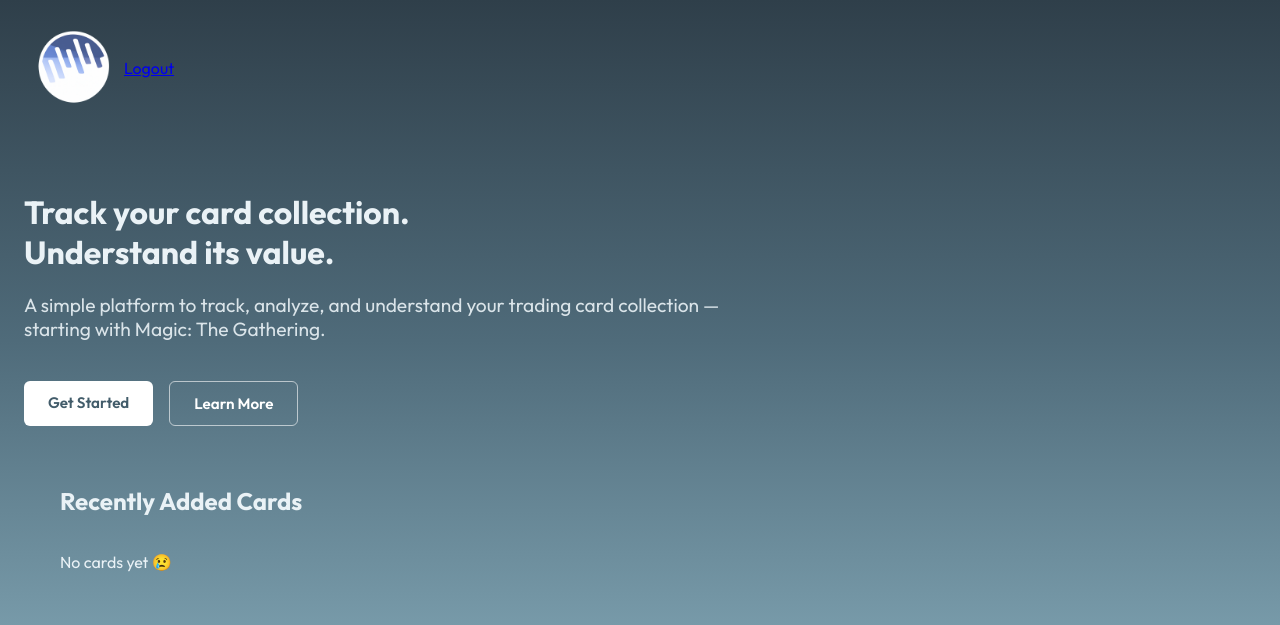
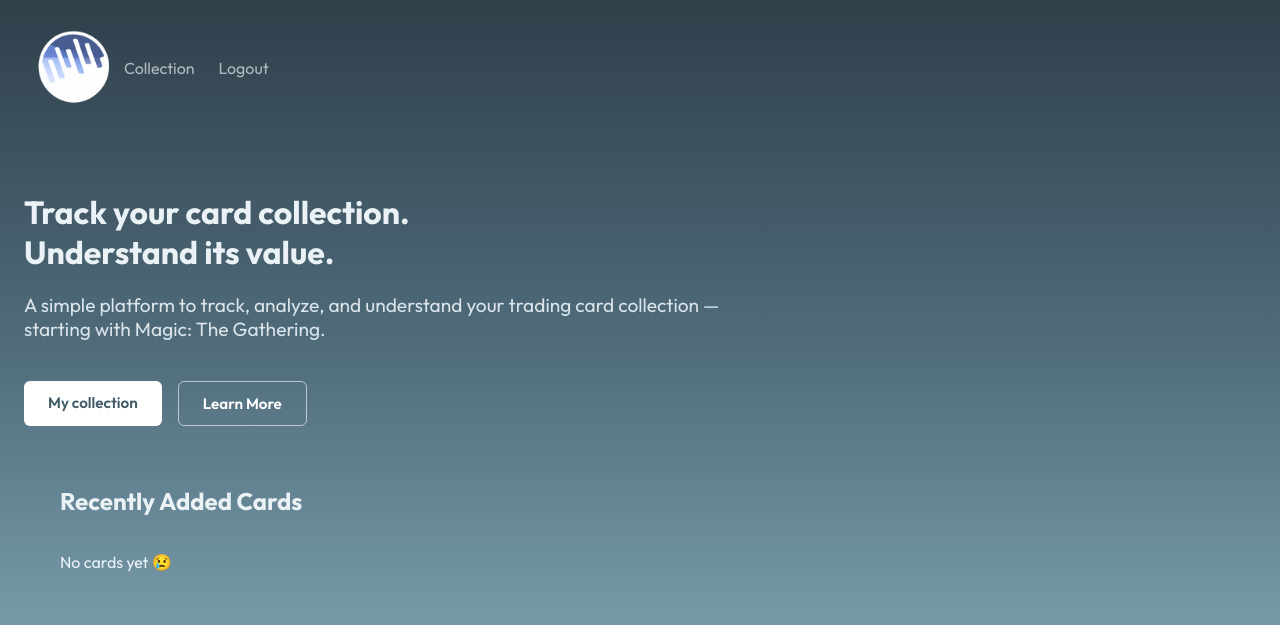
Before and after one commit to ElMauro21/Cardfolio, a Django app: page / in a window 1280 px wide. Shown: the top 625 px of the page. Run offline with Django 5.2, Linux system fonts and the light colour scheme; the visitor is signed in with stand-in values (Sample User, id 1); data that the repository does not hold is empty; some web fonts are replaced.

Commit message:
feat(refactor): link urls with templates, add 2 nav links in the header nav

```diff
--- a/accounts/views.py
+++ b/accounts/views.py
@@ -25,7 +25,7 @@ def register_view(request):
                 password = form.cleaned_data["password"]
             )
             login(request, user)
-            return redirect("home")
+            return redirect("my_collection")
     else:
         form = RegisterForm()
 
--- a/cardfolio/settings.py
+++ b/cardfolio/settings.py
@@ -146,6 +146,6 @@ STATICFILES_DIRS = [
     BASE_DIR / "collection" / "static"
 ]
 
-LOGIN_REDIRECT_URL = "home"
+LOGIN_REDIRECT_URL = "my_collection"
 LOGIN_URL = "login"
 LOGOUT_REDIRECT_URL = "home"
--- a/core/templates/core/landing_page.html
+++ b/core/templates/core/landing_page.html
@@ -15,7 +15,11 @@
       </p>
 
       <div class="hero-actions">
-        <a href="{% url "register" %}" class="btn primary">Get Started</a>
+        {% if request.user.is_authenticated %}
+          <a href="{% url "my_collection" %}" class="btn primary">My collection</a>
+        {% else %}
+          <a href="{% url "register" %}" class="btn primary">Get Started</a>
+        {% endif %}
         <a href="#" class="btn secondary">Learn More</a>
       </div>
     </div>
--- a/static/general_style.css
+++ b/static/general_style.css
@@ -63,6 +63,49 @@ main {
   padding: 24px;
 }
 
+/* NAVBAR */
+
+.main-nav {
+  width: 100%;
+  position: sticky;
+  top: 0;
+  z-index: 100;
+}
+
+/* Inner container */
+.nav-inner {
+  display: flex;
+  justify-content: stretch;
+}
+
+/* Right */
+.nav-right {
+  display: flex;
+  align-items: center;
+  gap: 1.5rem;
+}
+
+/* Links */
+.nav-right a {
+  font-size: 1rem;
+  color: var(--text-muted);
+  text-decoration: none;
+  transition: color 0.15s ease;
+}
+
+.nav-right a:hover {
+  color: var(--text-main);
+}
+
+/* Logout subtle emphasis */
+.nav-logout {
+  color: #ffb3b3;
+}
+
+.nav-logout:hover {
+  color: #ff6b6b;
+}
+
 /* FOOTER */
 footer {
   background-color: rgba(30, 40, 46, 0.9);
--- a/templates/base.html
+++ b/templates/base.html
@@ -15,12 +15,20 @@
   </head>
   <body>
     <header>
-      <a href="{% url 'home' %}"><img class="logo" src="{% static "images/logo.png" %}" alt="Card Folio logo"></a>
-      <nav>
-        {% if request.user.is_authenticated %}
-          <a href="{% url 'logout' %}">Logout</a>
-        {% endif %}
-      </nav>
+    <nav class="main-nav">
+      <div class="nav-inner">
+        <a href="{% url 'home' %}"><img class="logo" src="{% static "images/logo.png" %}" alt="Card Folio logo"></a>
+        <div class="nav-right">
+          {% if request.user.is_authenticated %}
+            <a href="{% url 'my_collection' %}">Collection</a>
+            <a href="{% url 'logout' %}" class="nav-logout">Logout</a>
+          {% else %}
+            <a href="{% url 'login' %}">Login</a>
+          {% endif %}
+        </div>
+      </div>
+    </nav>
+
     </header>
     <main>{% block content %}{% endblock %}</main>
     <footer>
```
